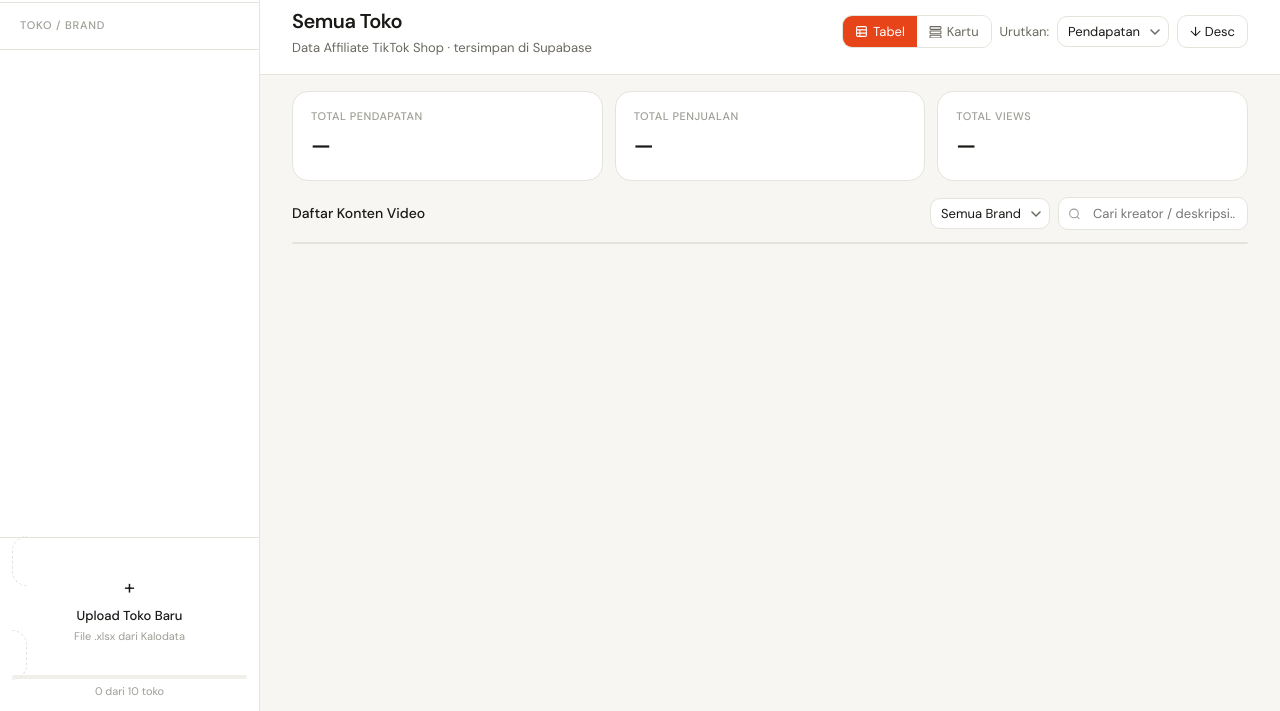
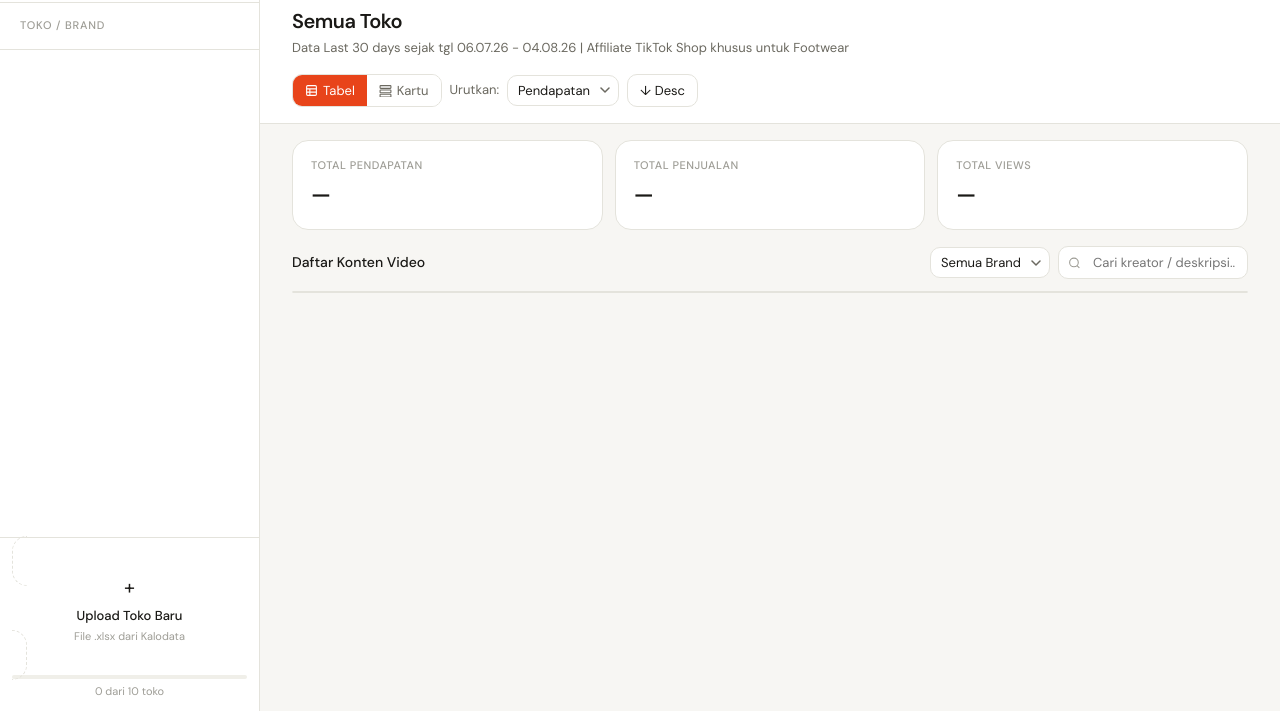
Before and after one commit to faris-ads/affiliate-kosongltd, a plain HTML site: page index.html in a window 1280 px wide. Shown: the part 89-800 px from the top of the page. Drawn offline with Linux system fonts and the light colour scheme; no server answers.

Commit message:
Update index.html

```diff
--- a/index.html
+++ b/index.html
@@ -287,7 +287,7 @@ tr:hover td.col-no{background:var(--surface2)}
     <div class="main-header">
       <div class="header-left">
         <h1 id="page-title">Semua Toko</h1>
-        <p>Data Affiliate TikTok Shop · tersimpan di Supabase</p>
+        <p>Data Last 30 days sejak tgl 06.07.26 - 04.08.26 | Affiliate TikTok Shop khusus untuk Footwear</p>
       </div>
       <div class="header-right">
         <div class="view-toggle">
```
